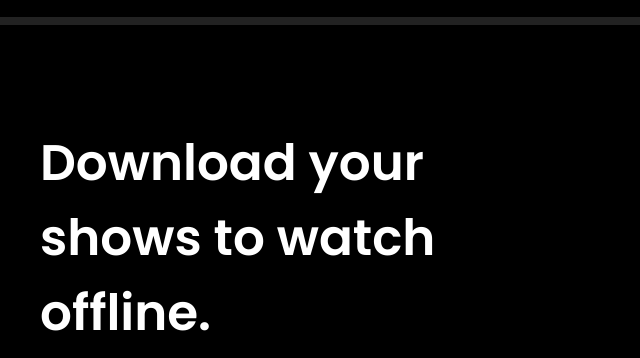
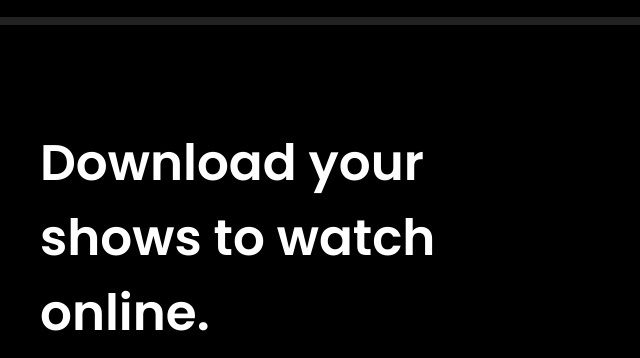
Before and after one commit to SapareVarsha/netfilx-clone-varsha, a plain HTML site: page index.html in a window 1280 px wide. Shown: the part 1280-1638 px from the top of the page, 640-1280 px from the left. Drawn offline with Linux system fonts and the light colour scheme; files that its build step writes are made by us from their sources; files whose address does not match are found by name.

Commit message:
Update index.html

```diff
--- a/index.html
+++ b/index.html
@@ -122,7 +122,7 @@
         <div class="feature">
           <div class="feature__details">
             <h3 class="feature__title">
-              Download your shows to watch offline.
+              Download your shows to watch online.
             </h3>
             <h5 class="feature__sub__title">
               Save your favourites easily and always have something to watch.
```
